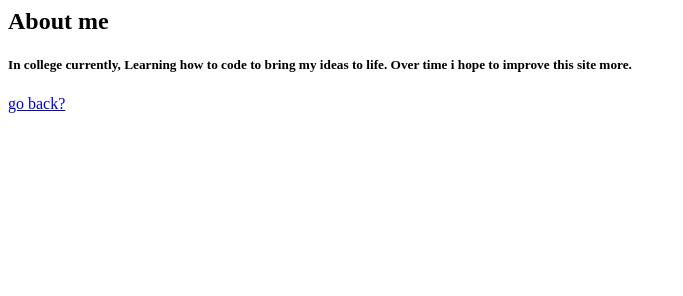
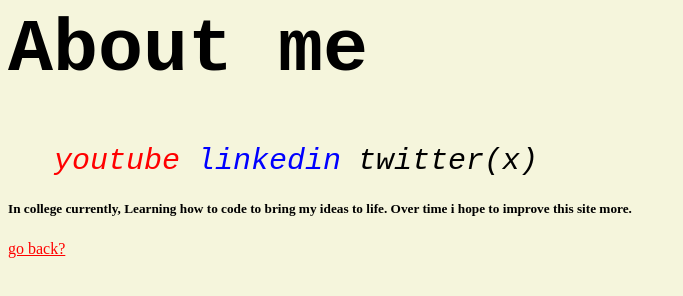
Before and after one commit to gentlsnek/gentlsnek.github.io, a plain HTML site: page page2.html in a window 1280 px wide. Shown: the whole page, without its empty margins (0-683 px from the left). Drawn offline with Linux system fonts and the light colour scheme.

Commit message:
added css
still learning

```diff
--- a/page2.html
+++ b/page2.html
@@ -2,12 +2,25 @@
     <head>
         <title>DevSnake-About Me</title>
         <link rel="icon" type="image/x-icon" href="logo.png">
+        <link rel="stylesheet" href="style2.css">
     </head>
     <body>
-        <h2>About me</h2>
+
+        <h1>About me</h1>
+        <header>
+            <nav>
+                <ul>
+                    <div>
+                        <a href="https://www.youtube.com/channel/UCzeUgNZN-_pxXgUyrXIvg-Q"><button class="button1">youtube</button></a>
+                         <a href="https://www.linkedin.com/in/erwin-pimenta-4a2279247/"><button class="button2">linkedin</button></a>
+                         <a href="https://twitter.com/ErwinPimenta"><button class="button3">twitter(x)</button></a>
+                    </div>
+                </ul>
+            </nav>
+        </header>
         <h5>In college currently, Learning how to code to bring my ideas to life.
             Over time i hope to improve this site more.
         </h5>
-        <a href="index.html"><p>go back?</p></button></a>
+        <a class="back" href="index.html"><p>go back?</p></button></a>
     </body>
 </html>
--- /dev/null
+++ b/style.css
@@ -0,0 +1,11 @@
+*{
+font-family: Arial, Helvetica, sans-serif;
+background-color: beige;
+}
+h1{
+    color: green;
+ }
+button{
+    background-color: antiquewhite;
+
+}
--- /dev/null
+++ b/style2.css
@@ -0,0 +1,41 @@
+*{
+    background-color: beige;
+}
+div{
+    font-size: large;
+    font-family: 'Franklin Gothic Medium', 'Arial Narrow', Arial, sans-serif;
+    color: black;
+}
+.back{
+    color: red;
+}
+
+h1{
+    font-family: 'Courier New', Courier, monospace;
+    font-size: 75;
+}
+.button1{
+    font-style: italic;
+    font-family: 'Courier New', Courier, monospace;
+    font-size: 30;
+    background-color: beige;
+    color: red;
+}
+
+.button2{
+    font-style: italic;
+    font-family:'Courier New', Courier, monospace;
+    font-size: 30;
+    background-color: beige;
+    color:blue
+}
+.button3{
+    font-style: italic;
+    font-family:'Courier New', Courier, monospace;
+    font-size: 30;
+    background-color: beige;
+    color:black;
+}
+button{
+    border: 0;
+}
```
Also changed, not shown: index.html (+2 -1 lines).
